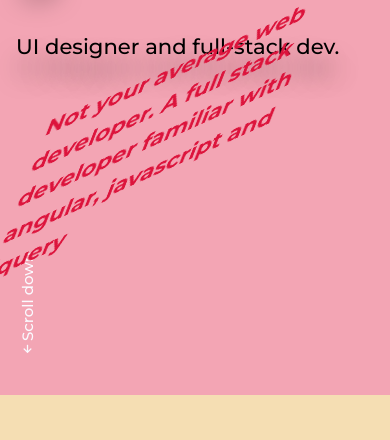
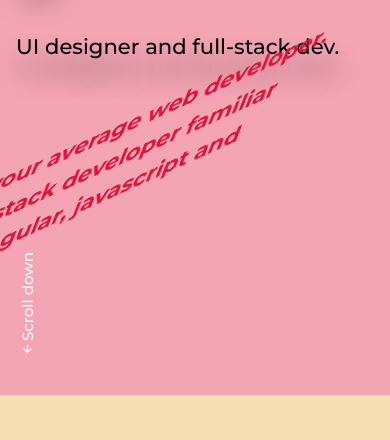
Before and after one commit to krisshna666/portfolioresume, a plain HTML site: page index.html in a window 390 px wide. Shown: the part 293-733 px from the top of the page. Drawn offline with nearby package versions, Linux system fonts and the light colour scheme.

Commit message:
Update index.html

```diff
--- a/index.html
+++ b/index.html
@@ -40,7 +40,7 @@
         display: none;
     }
     #mainimg{
-    padding-left: 100px;
+    padding-left: 0px;
     padding-bottom: 20px;
 
 
```
